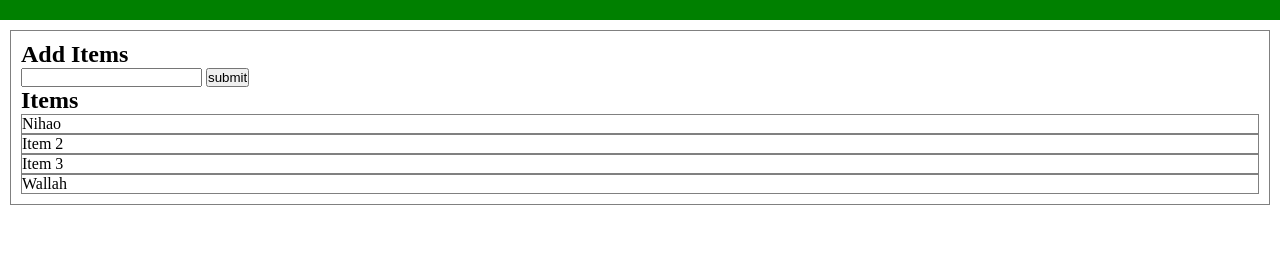
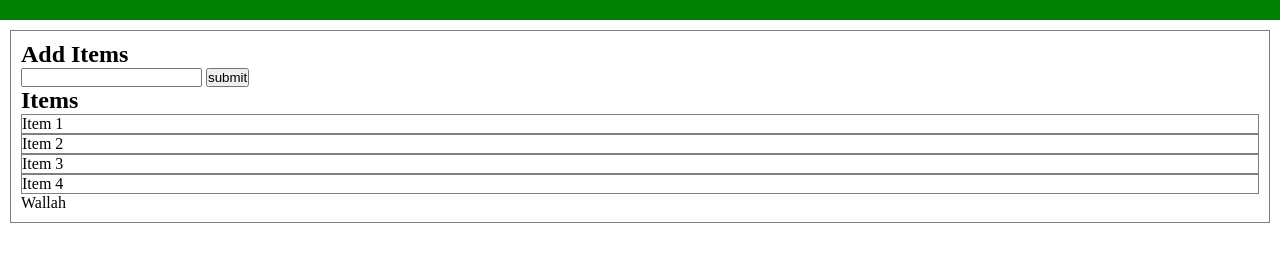
Before and after one commit to mehwishjbe/JavaScript-DOM-crash-course, a plain HTML site: page index.html in a window 1280 px wide. Shown: the part 60-322 px from the top of the page. Drawn offline with Linux system fonts and the light colour scheme.

Commit message:
next sibling

```diff
--- a/index.html
+++ b/index.html
@@ -28,6 +28,7 @@
                 <li class="list-group-item">Item 3</li>
                 <li class="list-group-item">Item 4</li>
             </ul>
+            <span>Wallah</span>
         </div>
     </div>
 
--- a/main.js
+++ b/main.js
@@ -122,20 +122,30 @@
 
 
 /* CHILD NODE */
-var itemList = document.querySelector('#items');
-// console.log(itemList.childNodes);
-console.log(itemList.children);
-console.log(itemList.children[1]);
-itemList.children[1].backgroundColor = 'yellow';
+// var itemList = document.querySelector('#items');
+// // console.log(itemList.childNodes);
+// console.log(itemList.children);
+// console.log(itemList.children[1]);
+// itemList.children[1].backgroundColor = 'yellow';
 
-// FirstChild
-console.log(itemList.firstChild);
-// FirstElementChild
-console.log(itemList.firstElementChild);
-itemList.firstElementChild.textContent = 'Nihao';
+// // FirstChild
+// console.log(itemList.firstChild);
+// // FirstElementChild
+// console.log(itemList.firstElementChild);
+// itemList.firstElementChild.textContent = 'Nihao';
 
-// LastChild
-console.log(itemList.lastChild);
-// LastElementChild
-console.log(itemList.lastElementChild);
-itemList.lastElementChild.textContent = 'Wallah';
+// // LastChild
+// console.log(itemList.lastChild);
+// // LastElementChild
+// console.log(itemList.lastElementChild);
+// itemList.lastElementChild.textContent = 'Wallah';
+
+
+
+
+
+/* next sibling */
+// var itemList = document.querySelector('#items');
+// console.log(itemList.nextSibling);
+// // next sibling element
+// console.log(itemList.nextElementSibling);
```
